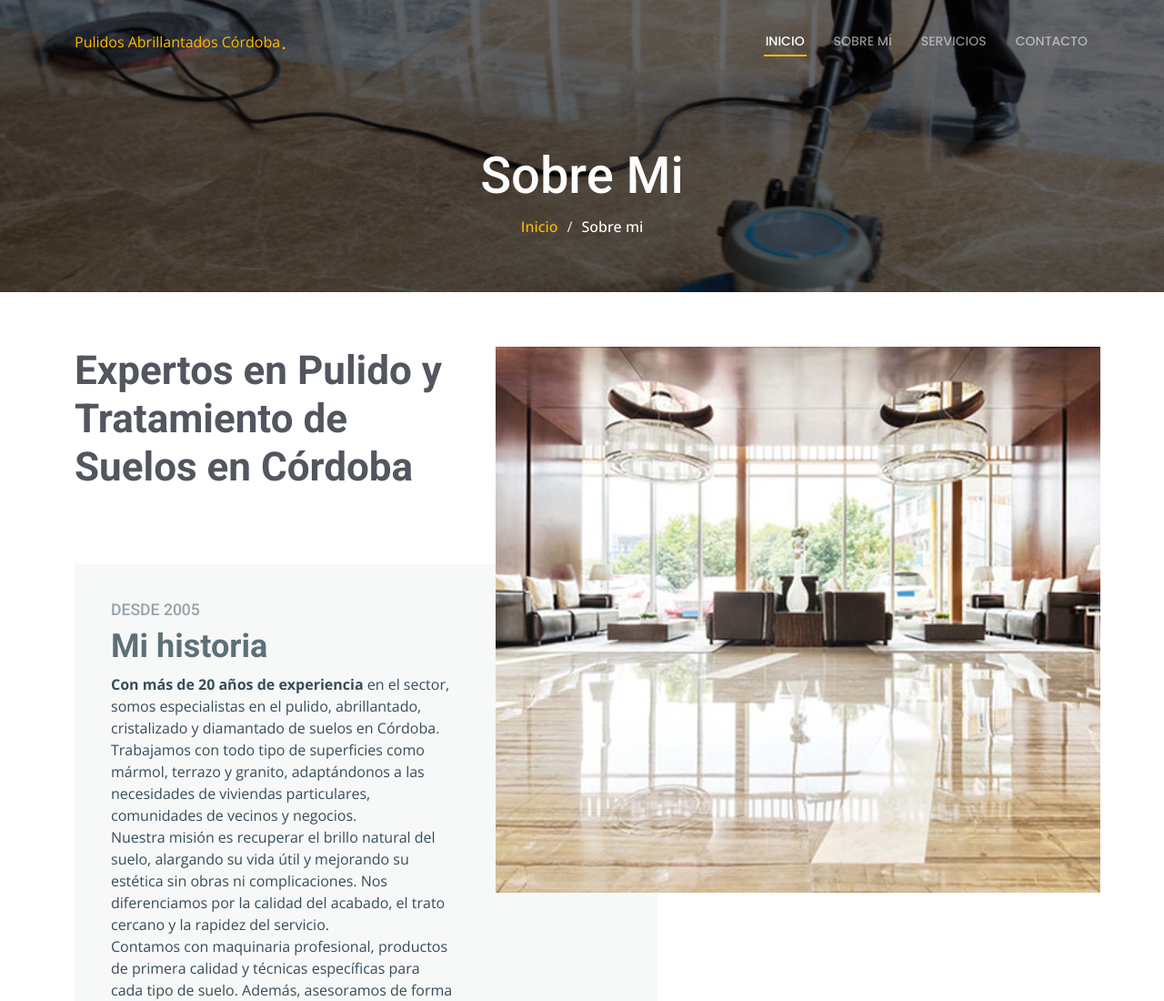
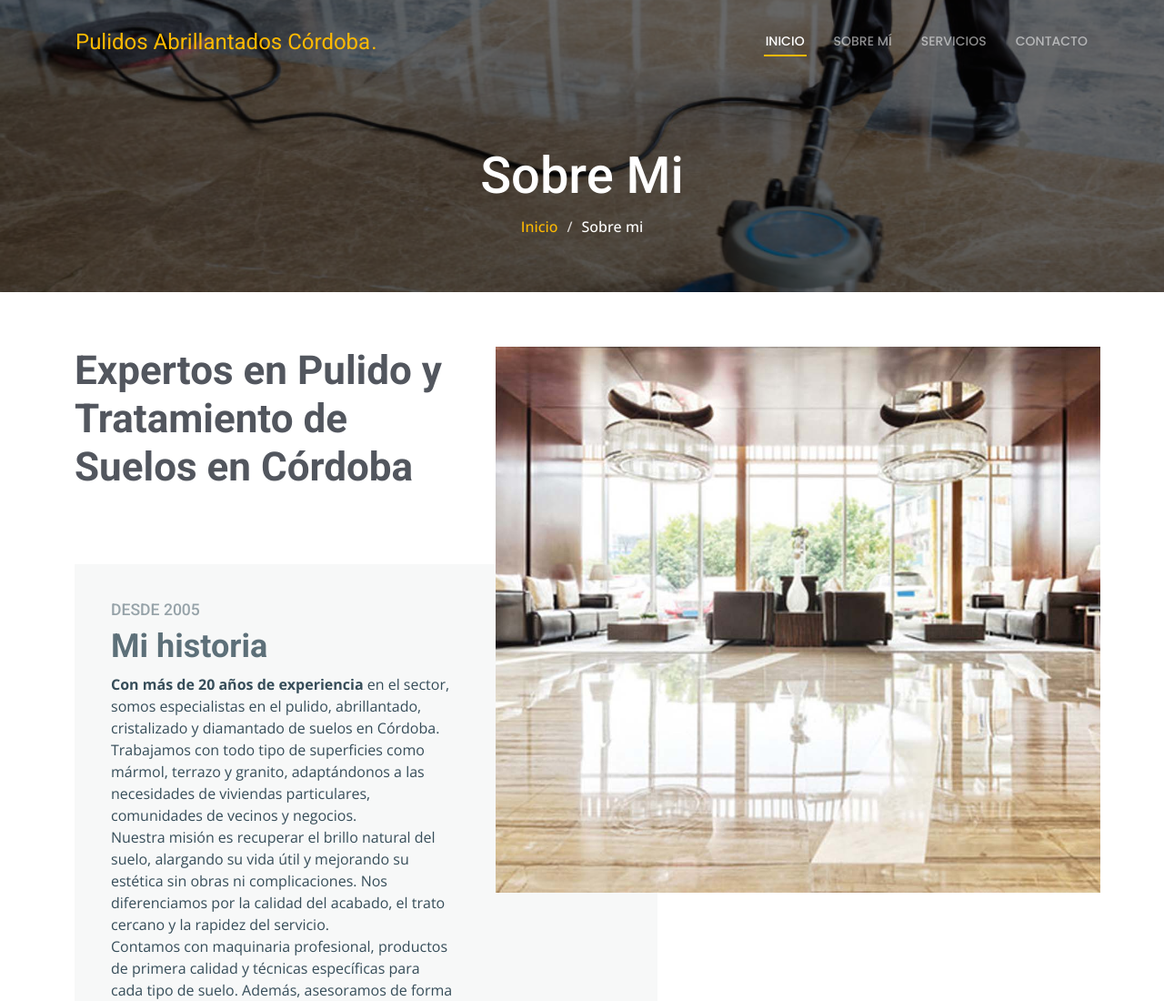
Before and after one commit to JuanJoseJurado/juanjosejurado.github.io-suelopulido, a plain HTML site: page about.html in a window 1280 px wide. Shown: the top 1100 px of the page at 91% size. Drawn offline with nearby package versions, Linux system fonts and the light colour scheme; animation ran at ten frames a second; a script that the page names is missing.

Commit message:
sintaxis error fix

```diff
--- a/about.html
+++ b/about.html
@@ -49,7 +49,7 @@
       <a href="/" class="logo d-flex align-items-center">
         <!-- Uncomment the line below if you also wish to use an image logo -->
         <!-- <img src="assets/img/logo.png" alt=""> -->
-        </span class="sitename">Pulidos Abrillantados Córdoba</span> <span>.</span>
+        <span class="sitename">Pulidos Abrillantados Córdoba</span> <span aria-hidden="true">.</span>
       </a>
 
       <nav id="navmenu" class="navmenu">
```
Also changed, not shown: beneficios-pulido-abrillantado-suelos.html (+1 -1 lines), contact.html (+1 -1 lines), elegir-mejor-servicio-pulidos-abrillantados-cordoba.html (+1 -1 lines), index.html (+1 -1 lines), limpieza-post-pulido-cordoba.html (+1 -1 lines), mantener-brillo-suelo-pulido-abrillantado.html (+1 -1 lines), pulido-fino-diamantado.html (+1 -1 lines), pulido-marmol-terrazo-cordoba.html (+1 -1 lines), pulido-zonas-comunes.html (+1 -1 lines), pulimentos-cordoba-brillo-proteccion.html (+1 -1 lines), restauracion-suelos-cordoba.html (+1 -1 lines), services.html (+1 -1 lines).
